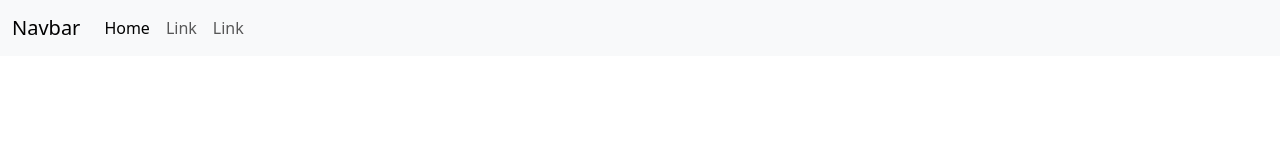
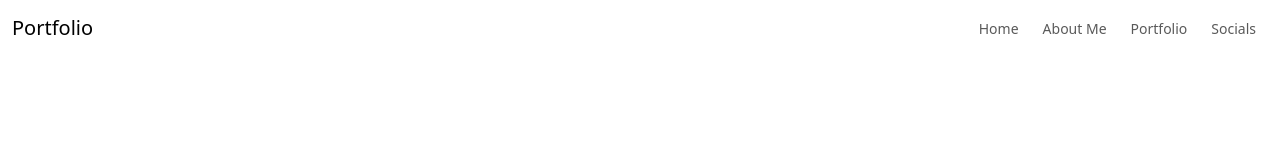
Before and after one commit to shantisha/portfolio-project, a plain HTML site: page index.html in a window 1280 px wide. Drawn offline with nearby package versions, Linux system fonts and the light colour scheme.

Commit message:
complete navbar

```diff
--- a/index.html
+++ b/index.html
@@ -3,32 +3,38 @@
   <head>
     <meta charset="utf-8">
     <meta name="viewport" content="width=device-width">
-    <title>CHANGE THIS</title>
+    <title>Personal Portfolio</title>
     <!-- Bootstrap -->
     <link href="https://cdn.jsdelivr.net/npm/bootstrap@5.3.7/dist/css/bootstrap.min.css" rel="stylesheet" integrity="sha384-LN+7fdVzj6u52u30Kp6M/trliBMCMKTyK833zpbD+pXdCLuTusPj697FH4R/5mcr" crossorigin="anonymous">
     <link href="style.css" rel="stylesheet" type="text/css" />
+    <script src="https://kit.fontawesome.com/e067495424.js" crossorigin="anonymous"></script>
   </head>
   <body>
-    <nav class="navbar navbar-expand-lg navbar-light bg-light">
-      <div class="container-fluid">
-        <a class="navbar-brand" href="#">Navbar</a>
+    <nav class="navbar navbar-expand-md navbar-light d-none d-md-flex">
+      <div class="container-xxl">
+        <a class="navbar-brand" href="#portfolio">Portfolio</a>
         <button class="navbar-toggler" type="button" data-bs-toggle="collapse" data-bs-target="#navbarSupportedContent" aria-controls="navbarSupportedContent" aria-expanded="false" aria-label="Toggle navigation">
           <span class="navbar-toggler-icon"></span>
         </button>
         <div class="collapse navbar-collapse" id="navbarSupportedContent">
-          <ul class="navbar-nav me-auto mb-2 mb-lg-0">
-            <li class="nav-item">
-              <a class="nav-link active" aria-current="page" href="#">Home</a>
+          <ul class="navbar-nav ms-auto mb-2 mb-md-0">
+            <li class="nav-item rounded-pill btn btn-sm btn-outline-light py-0 px-1 border-0">
+              <a class="nav-link" aria-current="page" href="#">Home</a>
             </li>
-            <li class="nav-item">
-              <a class="nav-link" href="#">Link</a>
+            <li class="nav-item rounded-pill btn btn-sm btn-outline-light py-0 px-1 border-0">
+              <a class="nav-link" href="#about-me">About Me</a>
             </li>
-            <li class="nav-item">
-              <a class="nav-link" href="#">Link</a>
+            <li class="nav-item rounded-pill btn btn-sm btn-outline-light py-0 px-1 border-0">
+              <a class="nav-link" href="#portfolio">Portfolio</a>
+            </li>
+            <li class="nav-item rounded-pill btn btn-sm btn-outline-light py-0 px-1 border-0">
+              <a class="nav-link" href="#socials">Socials</a>
             </li>
           </ul>
         </div>
       </div>
+
+
     <!-- JavaScript Bundle with Popper -->
     <script src="https://cdn.jsdelivr.net/npm/bootstrap@5.3.7/dist/js/bootstrap.bundle.min.js" integrity="sha384-ndDqU0Gzau9qJ1lfW4pNLlhNTkCfHzAVBReH9diLvGRem5+R9g2FzA8ZGN954O5Q" crossorigin="anonymous"></script>
   </body>
```
